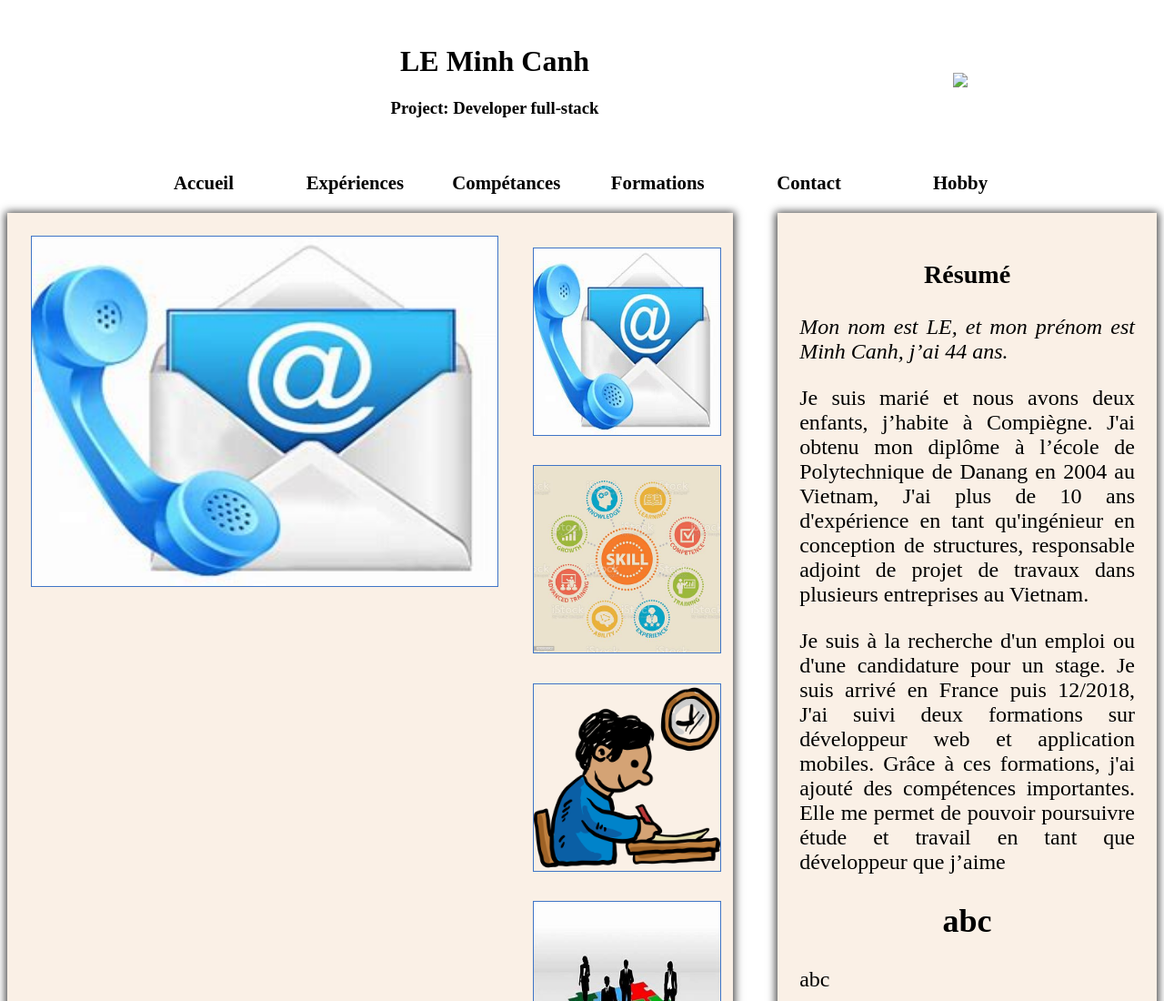
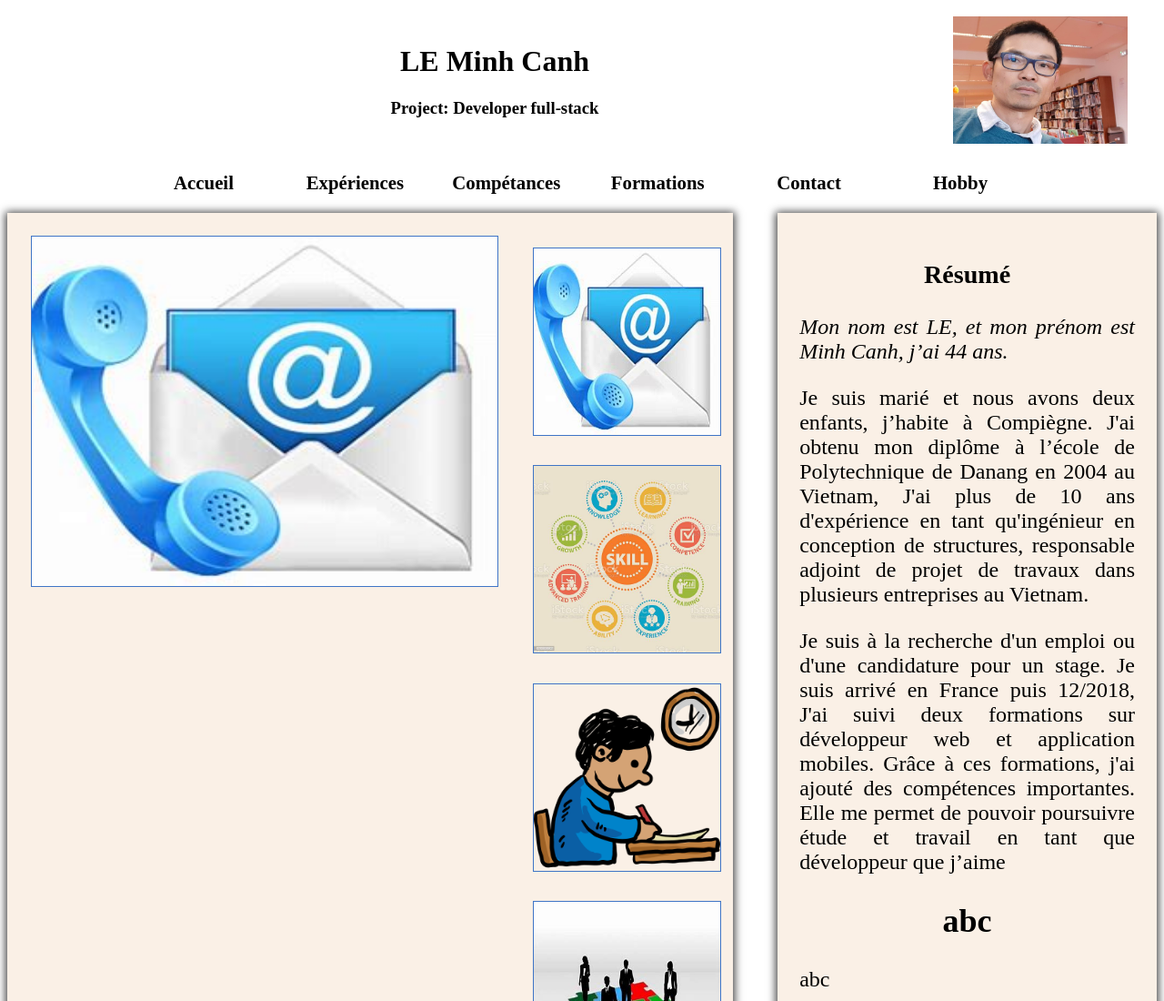
Before and after one commit to Alexanderle7986/CV, a plain HTML site: page index.html in a window 1280 px wide. Shown: the top 1100 px of the page at 91% size. Drawn offline with Linux system fonts and the light colour scheme.

Commit message:
Update index.html
Signed-off-by: Minh Canh LE <84127013+Alexanderle7986@users.noreply.github.com>

```diff
--- a/index.html
+++ b/index.html
@@ -15,7 +15,7 @@
       <h1>LE Minh Canh</h1>
       <h3>Project: Developer full-stack</h3>
     </div>
-    <img src="./media/img/M.C.LE.jpg" />
+    <img src="./M.C.LE.jpg" />
   </header>
   <nav>
     <a class="nav" href="index.html">Accueil</a>
```
